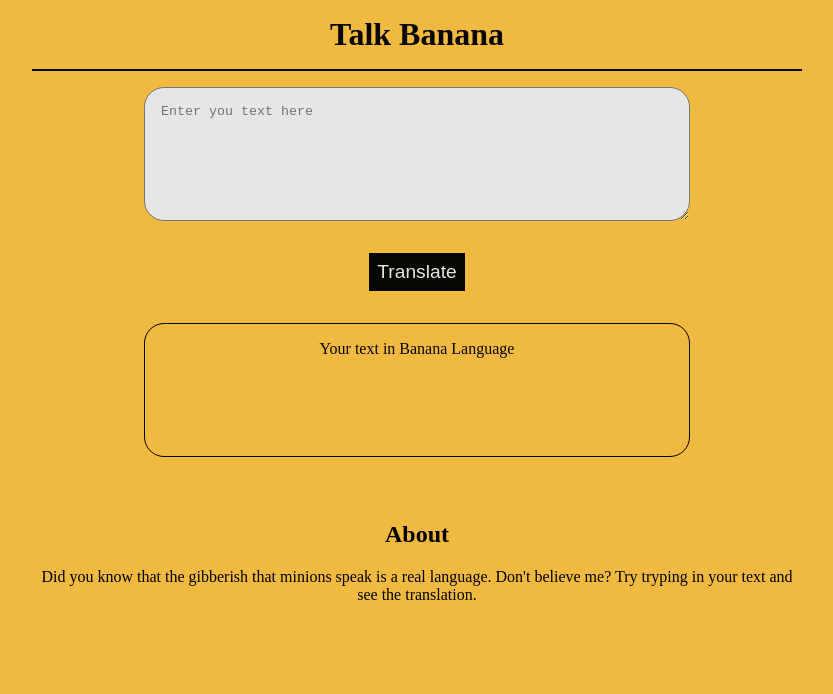
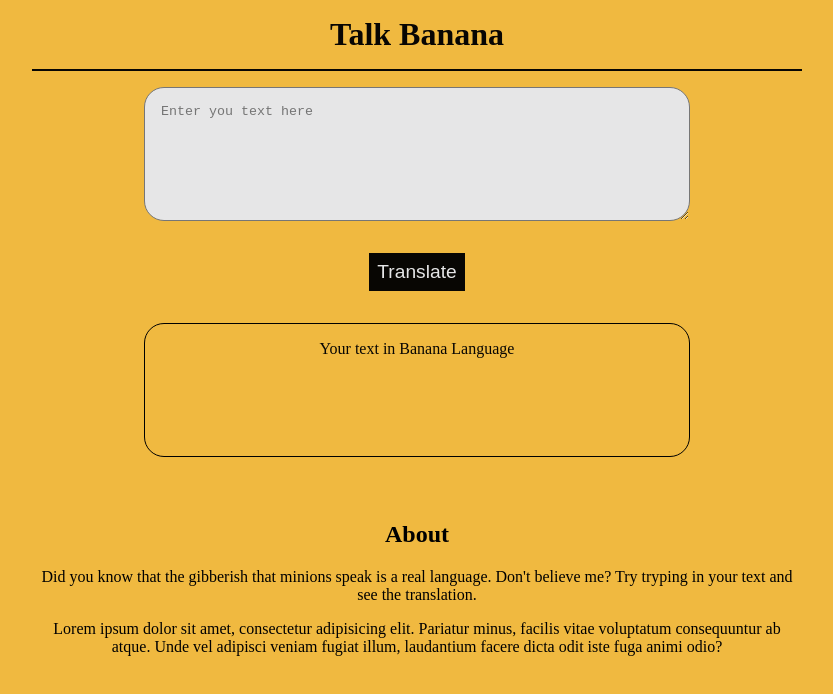
Before and after one commit to RatanNarayanHegde/minionTalk, a plain HTML site: page index.html in a window 1280 px wide. Shown: the whole page, without its empty margins (223-1056 px from the left). Drawn offline with Linux system fonts and the light colour scheme; a web font is replaced by a local one.

Commit message:
add lorem at footer

```diff
--- a/index.html
+++ b/index.html
@@ -29,6 +29,11 @@
         Did you know that the gibberish that minions speak is a real language.
         Don't believe me? Try tryping in your text and see the translation.
       </p>
+      <p>
+        Lorem ipsum dolor sit amet, consectetur adipisicing elit. Pariatur
+        minus, facilis vitae voluptatum consequuntur ab atque. Unde vel adipisci
+        veniam fugiat illum, laudantium facere dicta odit iste fuga animi odio?
+      </p>
     </footer>
     <script src="app.js"></script>
   </body>
```
